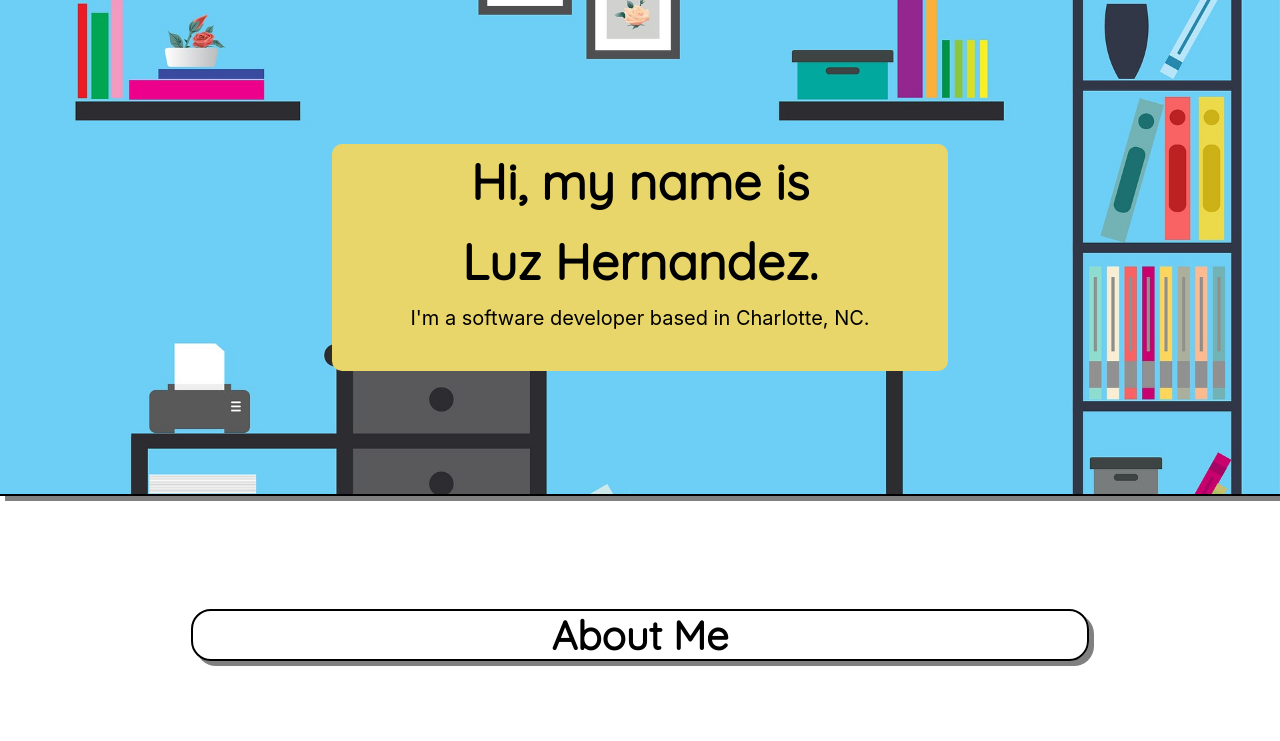
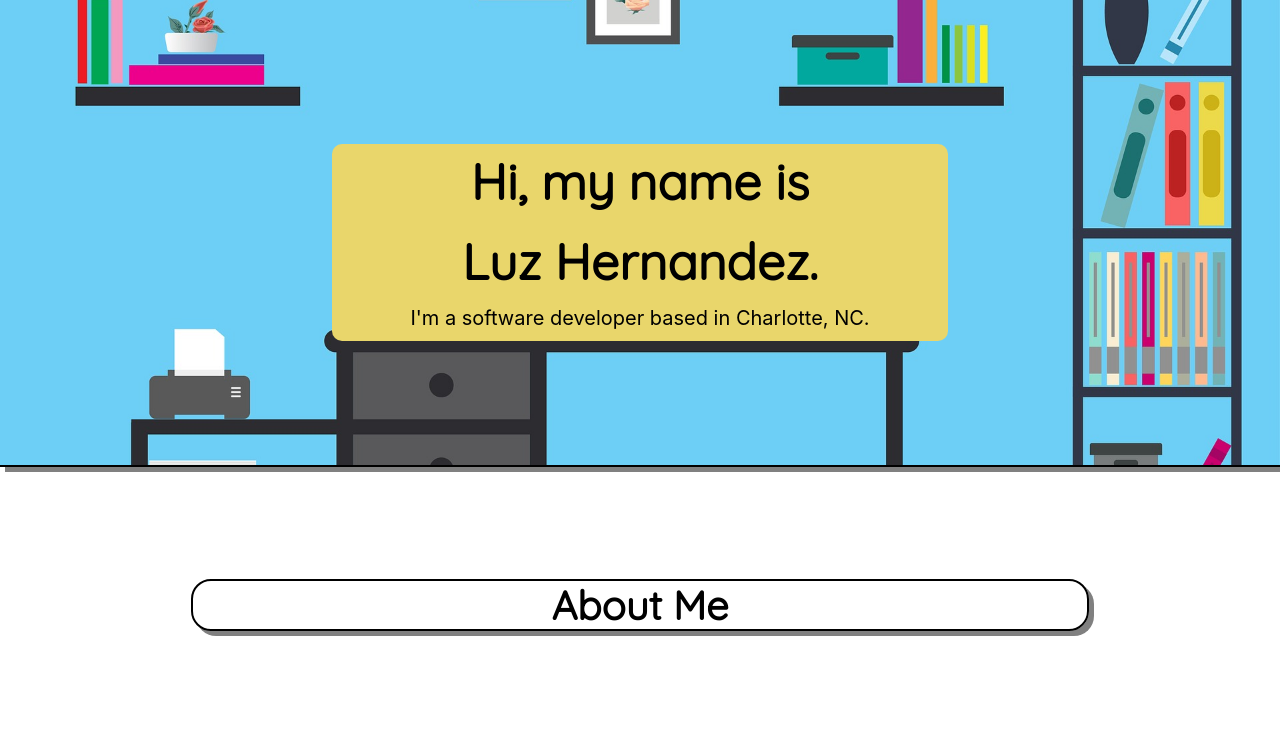
Before and after one commit to lhernandez5/PortfolioApp, a React (Create React App) app in the folder client/: page / in a window 1280 px wide. Shown: the top 741 px of the page. Built offline with nearby package versions, Linux system fonts and the light colour scheme.

Commit message:
modified heading css

```diff
--- a/client/src/components/TopHero/TopHero.css
+++ b/client/src/components/TopHero/TopHero.css
@@ -17,7 +17,7 @@
 }
 .subtitle {
   color: black !important;
-  margin: 10% 10% 5% 10%;
+  /*margin: 10% 10% 5% 10%;*/
   padding-top: 2%;
   text-align: center;
 }
```
